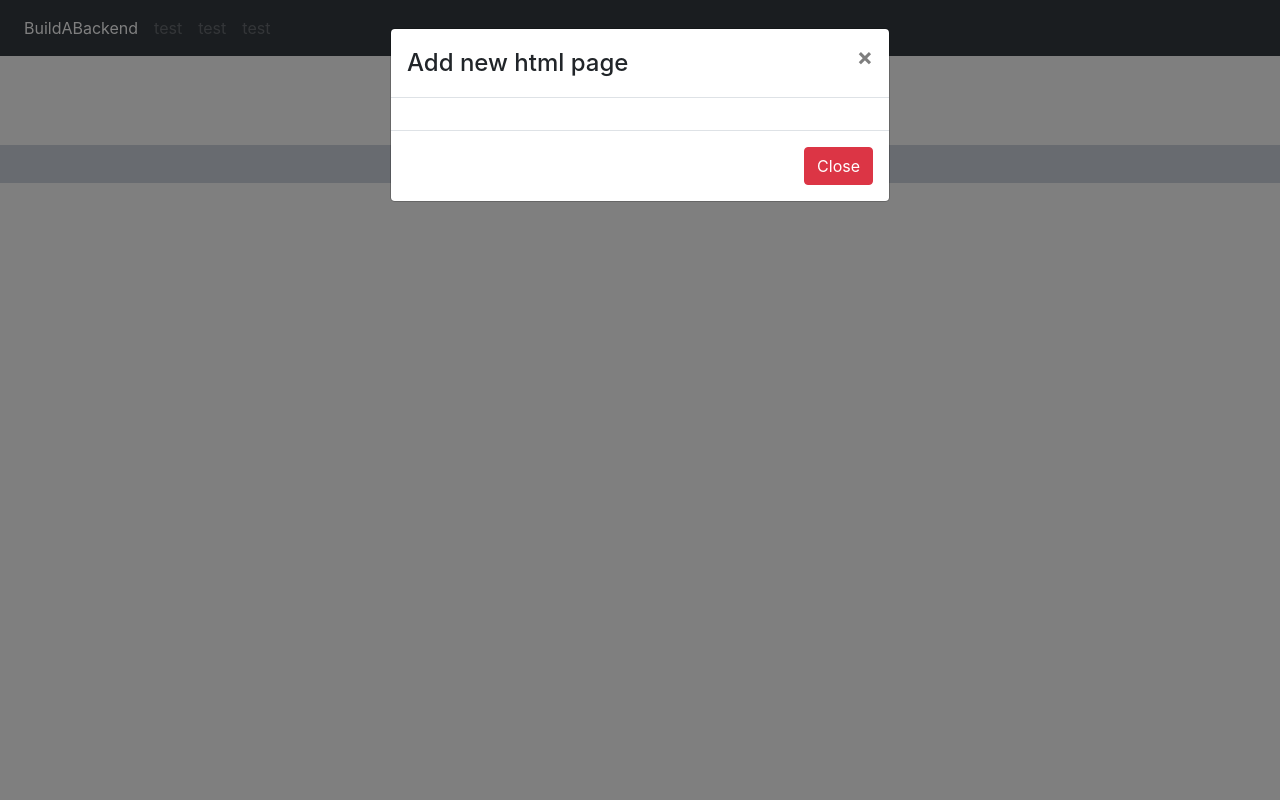
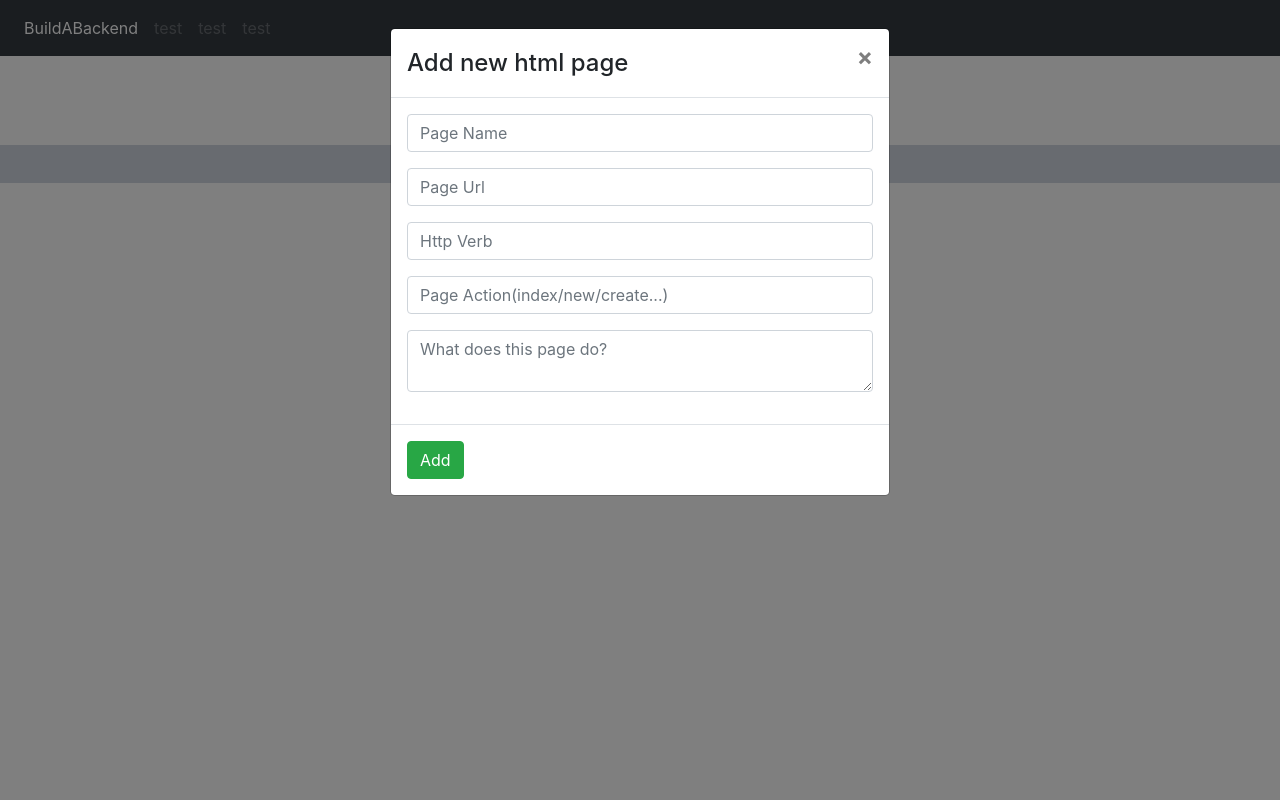
Before and after one commit to APNovichkov/BuildABackend, a Flask app: page /builder in a window 1280 px wide, after a click on "+ Add Html Page". Run offline with Flask 2, Linux system fonts and the light colour scheme; data that the repository does not hold is empty; some libraries are stand-ins or nearby versions.

Commit message:
[addition] Added add new html_page functionality

```diff
--- a/app.py
+++ b/app.py
@@ -37,7 +37,18 @@ def create_new_project():
 @app.route("/builder/add-html", methods=['POST'])
 def add_html_page():
     """Add new HTML page to builder."""
-    pass
+
+    html_page = {
+        'name': request.form.get("name"),
+        'url': request.form.get('url'),
+        'http_verb': request.form.get("http-verb"),
+        'action': request.form.get("action"),
+        'description': request.form.get("description")
+    }
+
+    html_pages.insert_one(html_page)
+    return redirect(url_for("show_builder"))
+
 
 @app.route("/builder/delete-html-page/<html_page_id>")
 def remove_html_page():
--- a/templates/builder.html
+++ b/templates/builder.html
@@ -18,7 +18,7 @@
             <div class="col-md-12" style="text-align: center">
 
                 {% for html_page in html_pages %}
-                    <h1>html_page.name</h1>
+                    <h1>{{ html_page.name }}</h1>
                 {% endfor %}
 
                 <!-- Button to Open the Modal -->
@@ -26,27 +26,8 @@
                     + Add Html Page
                 </button>
 
-                <!-- The Modal -->
-                <div class="modal" id="add-html-page">
-                    <div class="modal-dialog">
-                        <div class="modal-content">
-                            <div class="modal-header">
-                                <h4 class="modal-title">Add new html page</h4>
-                                <button type="button" class="close" data-dismiss="modal">&times;</button>
-                            </div>
-
-                            <!-- Modal body -->
-                            <div class="modal-body">
-
-                            </div>
-
-                            <!-- Modal footer -->
-                            <div class="modal-footer">
-                                <button type="button" class="btn btn-danger" data-dismiss="modal">Close</button>
-                            </div>
-                        </div>
-                    </div>
-                </div>
+                <!-- The actual modal html -->
+                {% include "partials/new_html_modal.html" %}
             </div>
         </div>
     </div>
--- /dev/null
+++ b/templates/partials/new_html_modal.html
@@ -0,0 +1,39 @@
+<!-- The Modal -->
+<div class="modal fade" id="add-html-page">
+    <div class="modal-dialog">
+        <form action="/builder/add-html" method="POST">
+            <div class="modal-content">
+                <div class="modal-header">
+                    <h4 class="modal-title">Add new html page</h4>
+                    <button type="button" class="close" data-dismiss="modal">&times;</button>
+                </div>
+
+                <!-- Modal body -->
+                <div class="modal-body">
+                    <fieldset>
+                        <div class="form-group">
+                            <input class='form-control' id='html-name' type='text' name='name' placeholder='Page Name'/>
+                        </div>
+                        <div class="form-group">
+                            <input class='form-control' id='html-url' type='text' name='url' placeholder='Page Url'/>
+                        </div>
+                        <div class="form-group">
+                            <input class='form-control' id='html-http-verb' type='text' name='http-verb' placeholder='Http Verb'/>
+                        </div>
+                        <div class="form-group">
+                            <input class='form-control' id='html-action' type='text' name='action' placeholder='Page Action(index/new/create...)'/>
+                        </div>
+                        <div class="form-group">
+                            <textarea class='form-control' id='html-description' name='description' rows='2' placeholder='What does this page do?'></textarea>
+                        </div>
+                    </fieldset>
+                </div>
+
+                <!-- Modal footer -->
+                <div class="modal-footer justify-content-start">
+                    <button type="submit" class="btn btn-success">Add</button>
+                </div>
+            </div>
+        </form>
+    </div>
+</div>
```
Also changed, not shown: 1 other file.
